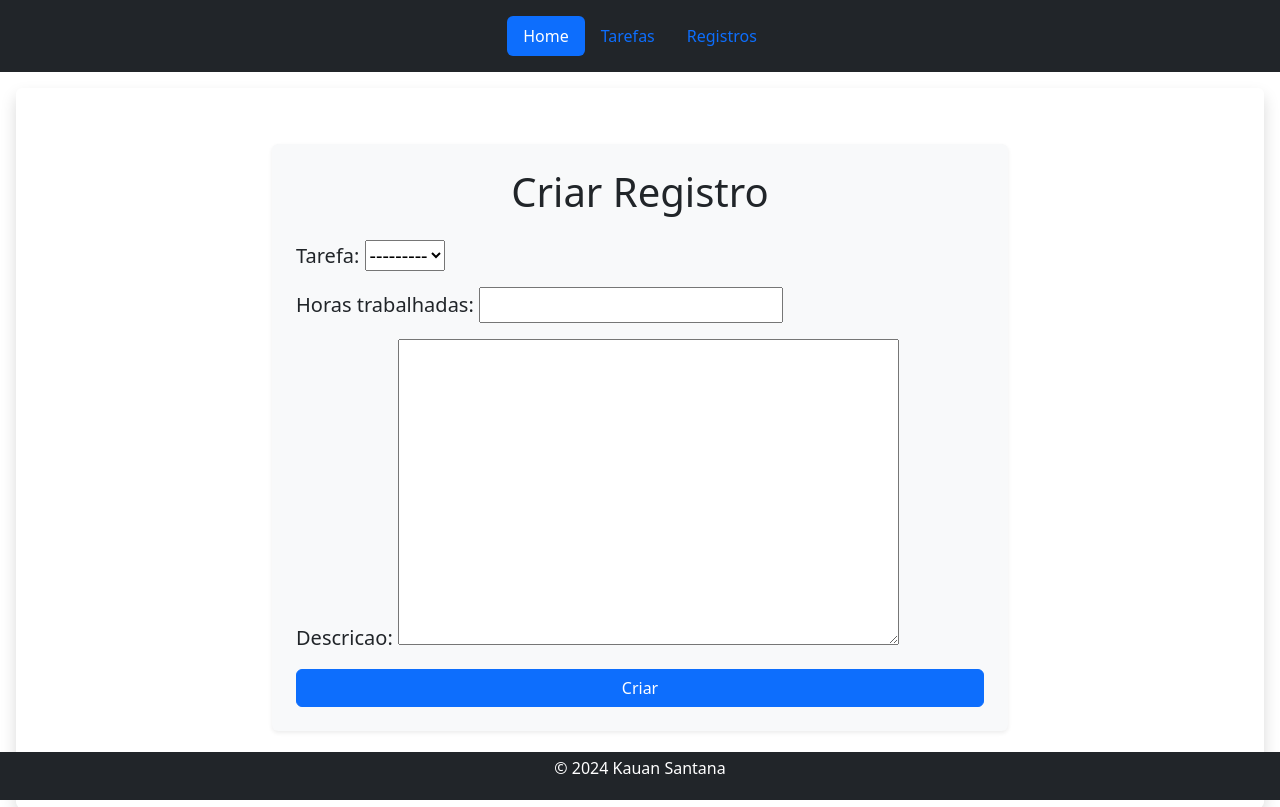
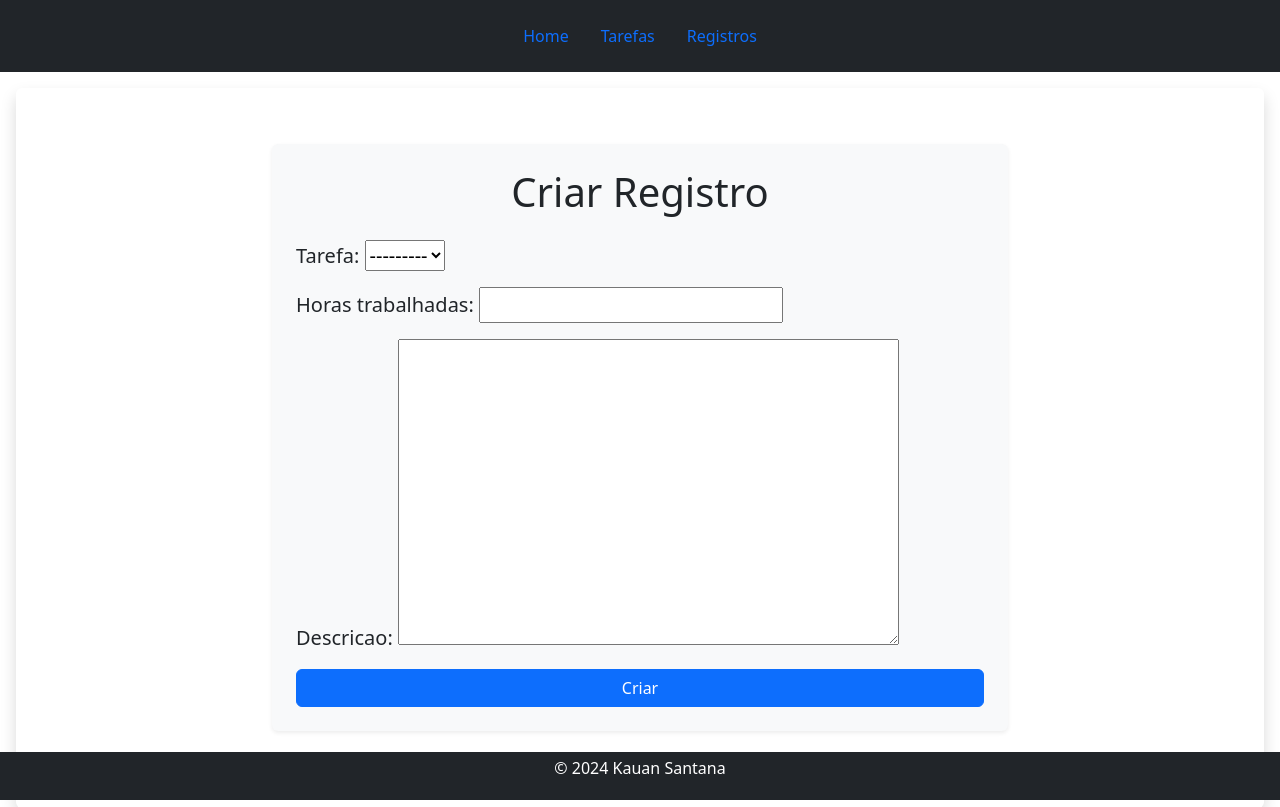
Before and after one commit to kauansb/desafio_tarefas, a Django app: page /registros/novo/ in a window 1280 px wide. Shown: the top 807 px of the page. Run offline with Django 5.2, Linux system fonts and the light colour scheme; data that the repository does not hold is empty.

Commit message:
style
add link_active

```diff
--- a/templates/base.html
+++ b/templates/base.html
@@ -14,9 +14,9 @@
 <body>
     <header class="d-flex justify-content-center py-3 text-bg-dark">
       <ul class="nav nav-pills">
-        <li class="nav-item"><a href="{% url 'home' %}" class="nav-link active" aria-current="page">Home</a></li>
-        <li class="nav-item"><a href="{% url 'lista_tarefas' %}" class="nav-link">Tarefas</a></li>
-        <li class="nav-item"><a href="{% url 'lista_registros' %}" class="nav-link">Registros</a></li>
+        <li class="nav-item"><a href="{% url 'home' %}" class="nav-link {% if request.path == '/' %}active{% endif %}" aria-current="page">Home</a></li>
+        <li class="nav-item"><a href="{% url 'lista_tarefas' %}" class="nav-link {% if request.path == '/tarefas/' %}active{% endif %}">Tarefas</a></li>
+        <li class="nav-item"><a href="{% url 'lista_registros' %}" class="nav-link {% if request.path == '/registros/' %}active{% endif %}">Registros</a></li>
       </ul>
     </header>
 
```
Also changed, not shown: app/urls.py (line endings or trailing spaces).
